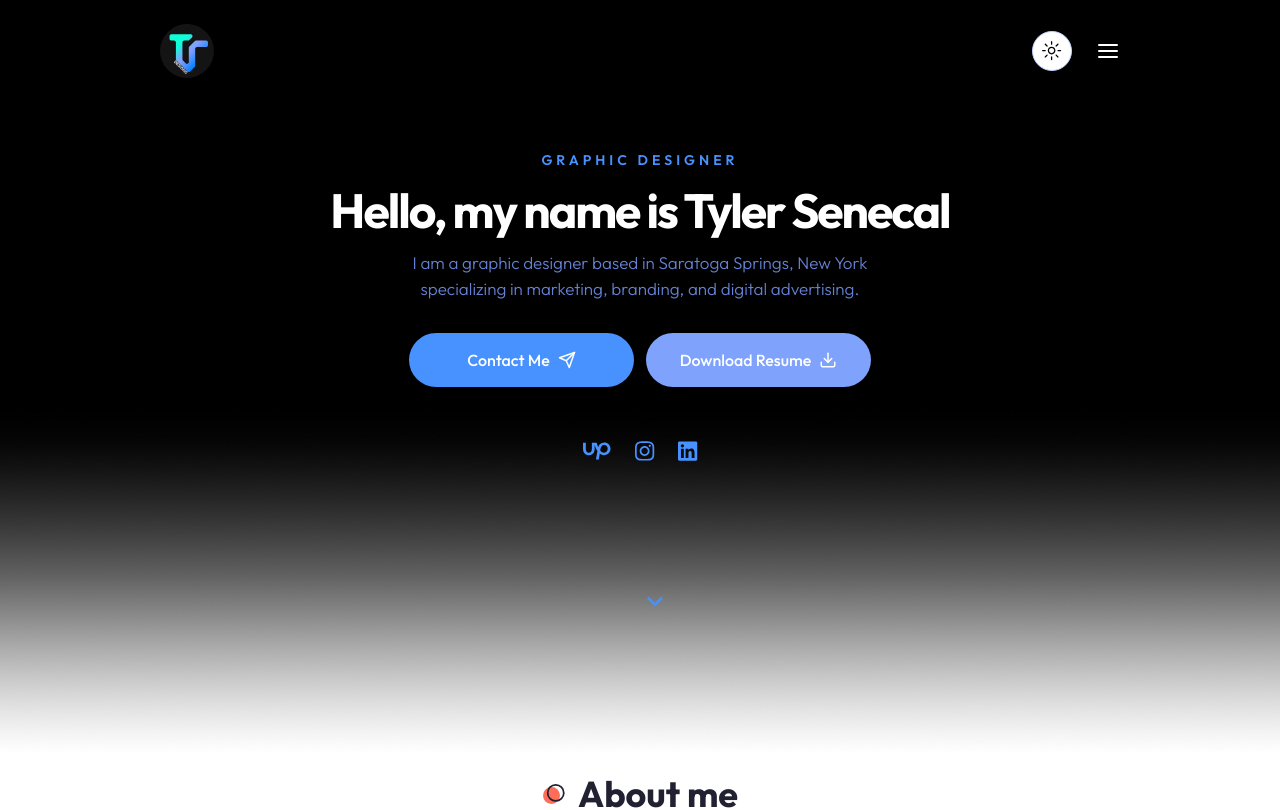
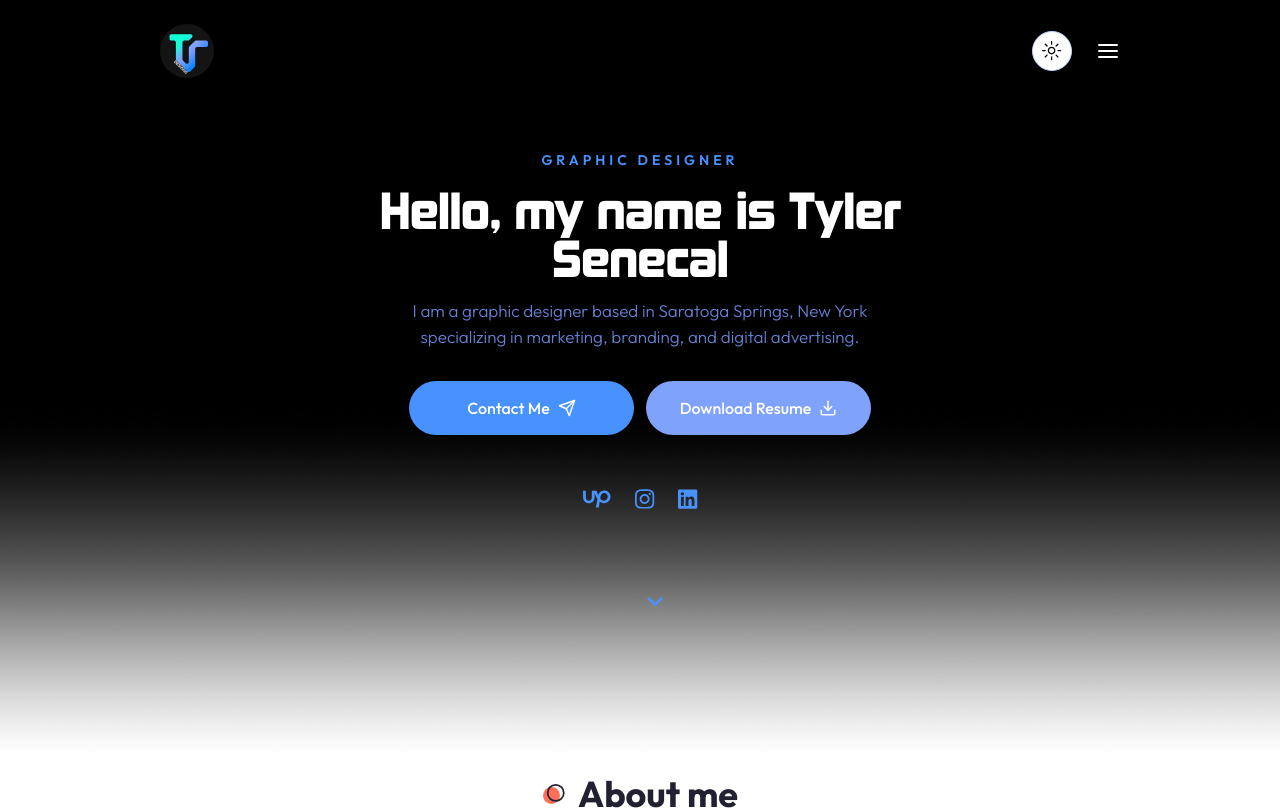
Before and after one commit to danpellegrino/tjsportfolio, a Next.js app: page / in a window 1280 px wide. Shown: the top 810 px of the page. Built offline with nearby package versions, Linux system fonts and the light colour scheme.

Commit message:
Add Kimberley font to hero header

```diff
--- a/app/globals.css
+++ b/app/globals.css
@@ -64,7 +64,7 @@
 }
 
 .h1 {
-  @apply text-5xl xl:text-[72px] xl:leading-[88px] tracking-[-2px] font-bold;
+  @apply text-5xl xl:text-[72px] xl:leading-[88px] tracking-[-1px] font-bold;
 }
 
 .h2 {
--- a/components/Hero.jsx
+++ b/components/Hero.jsx
@@ -1,6 +1,13 @@
 import Link from "next/link";
 import { Button } from "./ui/button";
 import { Download, Send } from 'lucide-react';
+
+import localFont from 'next/font/local'
+const myFont = localFont({
+  src: '../fonts/kimberley.otf',
+  weight: '200',
+  style: 'normal',
+})
 
 import {
   RiBriefcase4Fill,
@@ -25,7 +32,7 @@ const Hero = () => {
             <div className='text-sm uppercase font-semibold mb-4 text-primary tracking-[4px]'>
               Graphic Designer
             </div>
-            <h1 className='h1 mb-4 text-white'>Hello, my name is Tyler Senecal</h1>
+            <h1 className={`${myFont.className} h1 mb-4 text-white antialiased font-sans`}>Hello, my name is Tyler Senecal</h1>
             <p className='subtitle max-w-[490px] mx-auto xl:mx-0'>
               I am a graphic designer based in Saratoga Springs,
               New York specializing in marketing, branding, and
```
Also changed, not shown: fonts/kimberley.otf (added), 1 other file (tests, documents, lock files or other folders).
